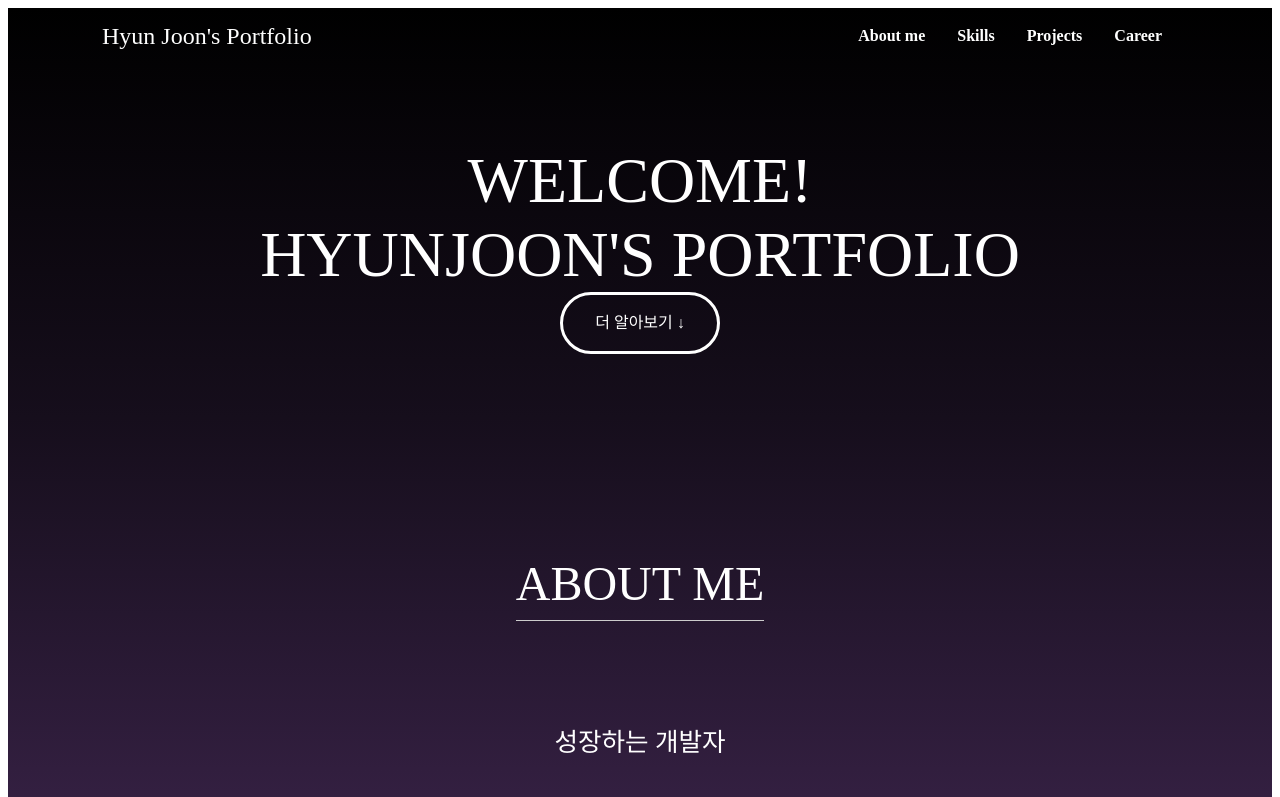
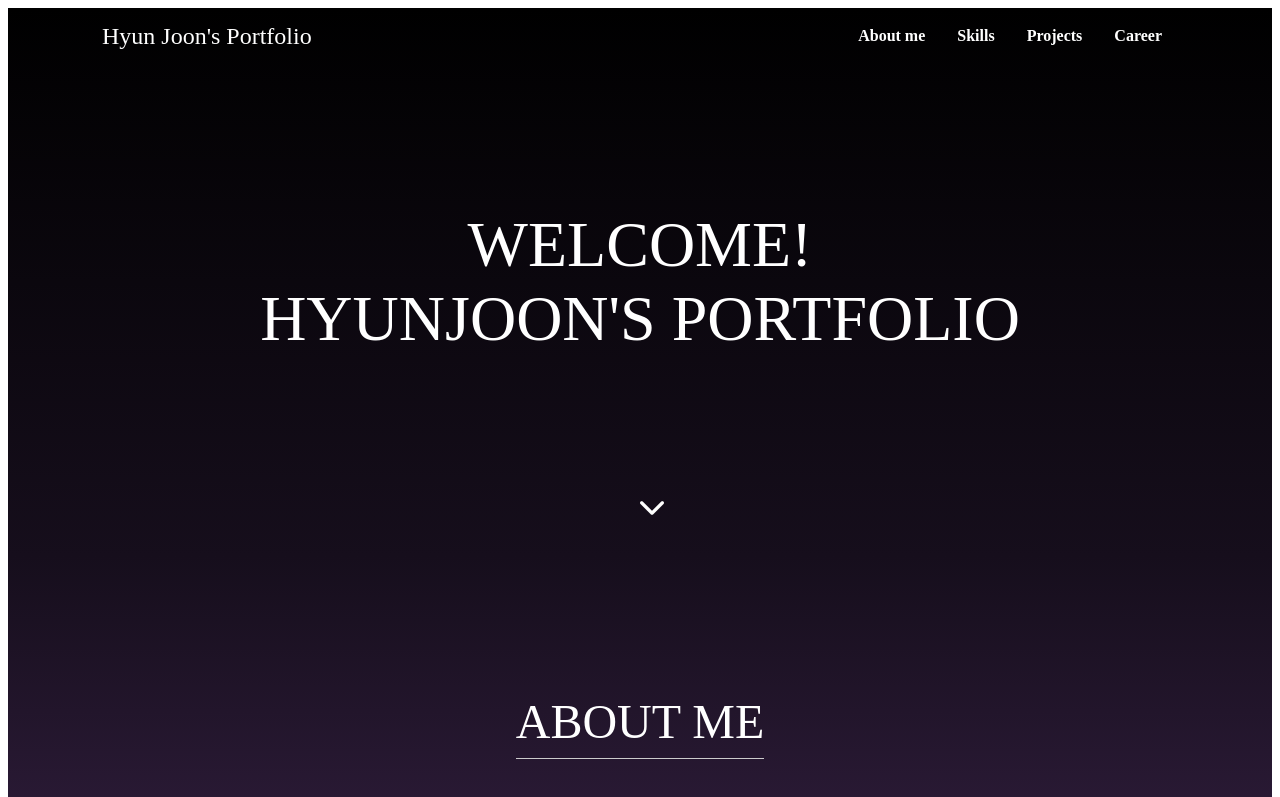
Before and after one commit to haryan248/hyun_joon_portfolio, a Vue app: page / in a window 1280 px wide. Shown: the top 797 px of the page. Built offline with nearby package versions, Linux system fonts and the light colour scheme; a web font is replaced by a local one.

Commit message:
배너 더보기 버튼 추가

```diff
--- a/src/components/Banner/banner.css
+++ b/src/components/Banner/banner.css
@@ -22,8 +22,9 @@
     width: 100%;
     max-width: 71.25rem;
     margin: 0 auto;
-    padding: calc(4rem + 4.5rem) 2rem 4rem;
+    padding: 200px 100px 200px 100px;
     text-align: center;
+    box-sizing: border-box;
 }
 .section_banner .banner_title {
     font-family: AppleSDGothicNeoEB00;
@@ -33,14 +34,25 @@
     word-break: keep-all;
 }
 .banner_more-button {
-    display: inline-block;
+    display: block;
     padding: 1rem 2rem;
-    border: 3px solid #ffffff;
-    border-radius: 10rem;
-    font-weight: 400;
-    font-size: 1rem;
-    text-decoration: none;
-    color: #ffffff;
-    line-height: 1.5;
     cursor: pointer;
+    position: absolute;
+    bottom: 10px;
+    left: 50%;
+    background-position: center;
+    background-size: 200%;
+    background: url("../../assets/images/banner/arrow-down.png") no-repeat;
+    animation: bounce-fade 1.2s infinite;
 }
+@keyframes bounce-fade {
+    0% {
+        margin-bottom: 10px;
+    }
+    50% {
+        margin-bottom: 20px;
+    }
+    100% {
+        margin-bottom: 10px;
+    }
+}
--- a/src/components/Banner/banner.vue
+++ b/src/components/Banner/banner.vue
@@ -2,7 +2,7 @@
     <div class="section_banner">
         <div class="banner_content">
             <div class="banner_title">WELCOME!<br />HYUNJOON'S PORTFOLIO</div>
-            <div class="banner_more-button">더 알아보기 ↓</div>
+            <div class="banner_more-button" @click="clickMoreButton"></div>
         </div>
     </div>
 </template>
@@ -12,6 +12,11 @@ export default {
     data() {
         return {};
     },
+    methods: {
+        clickMoreButton() {
+            window.scrollTo({ top: document.querySelector(".section_myinfo").offsetTop, behavior: "smooth" });
+        },
+    },
 };
 </script>
 <style scoped>
```
Also changed, not shown: src/assets/images/banner/arrow-down.png (added).
